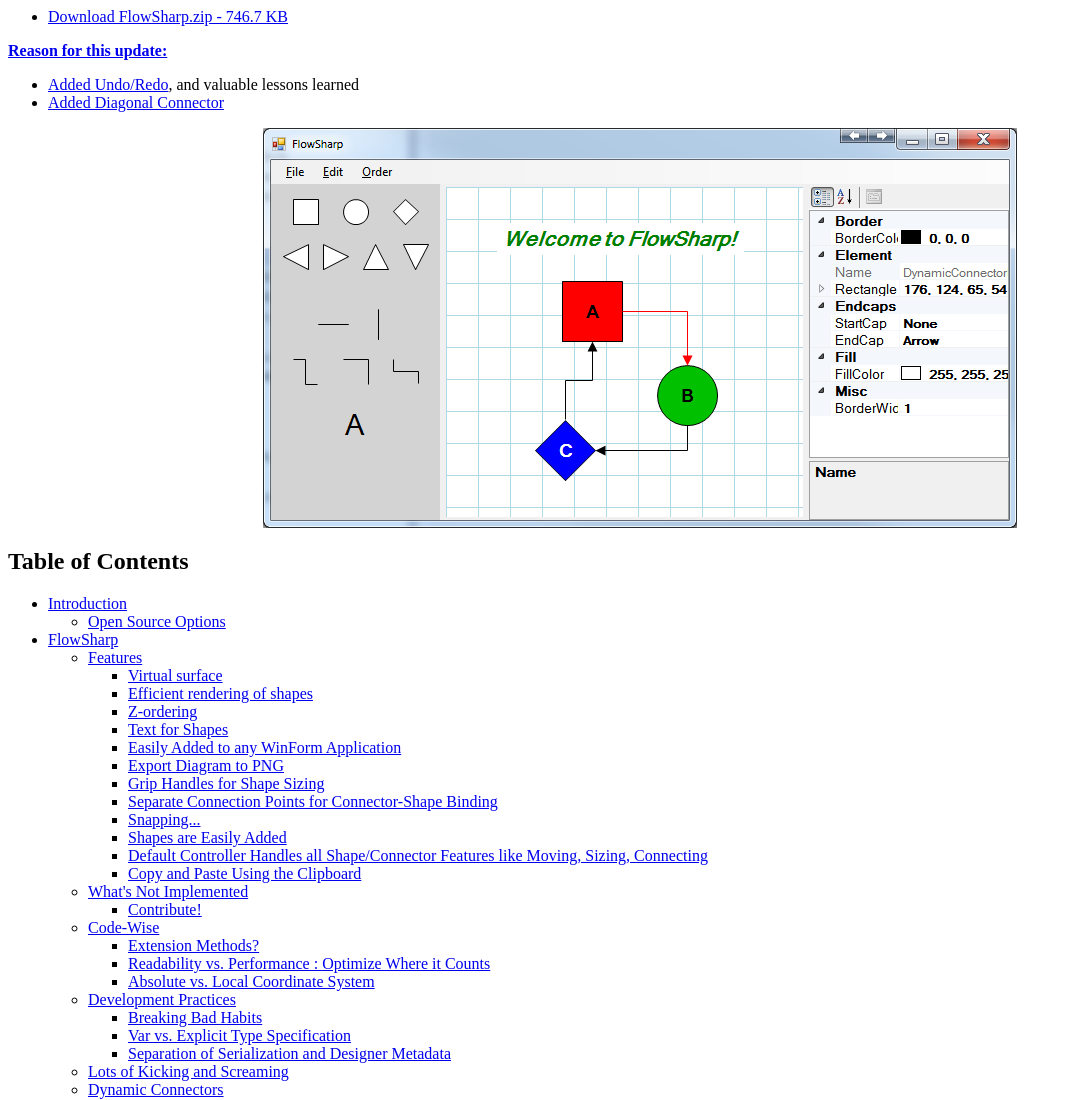
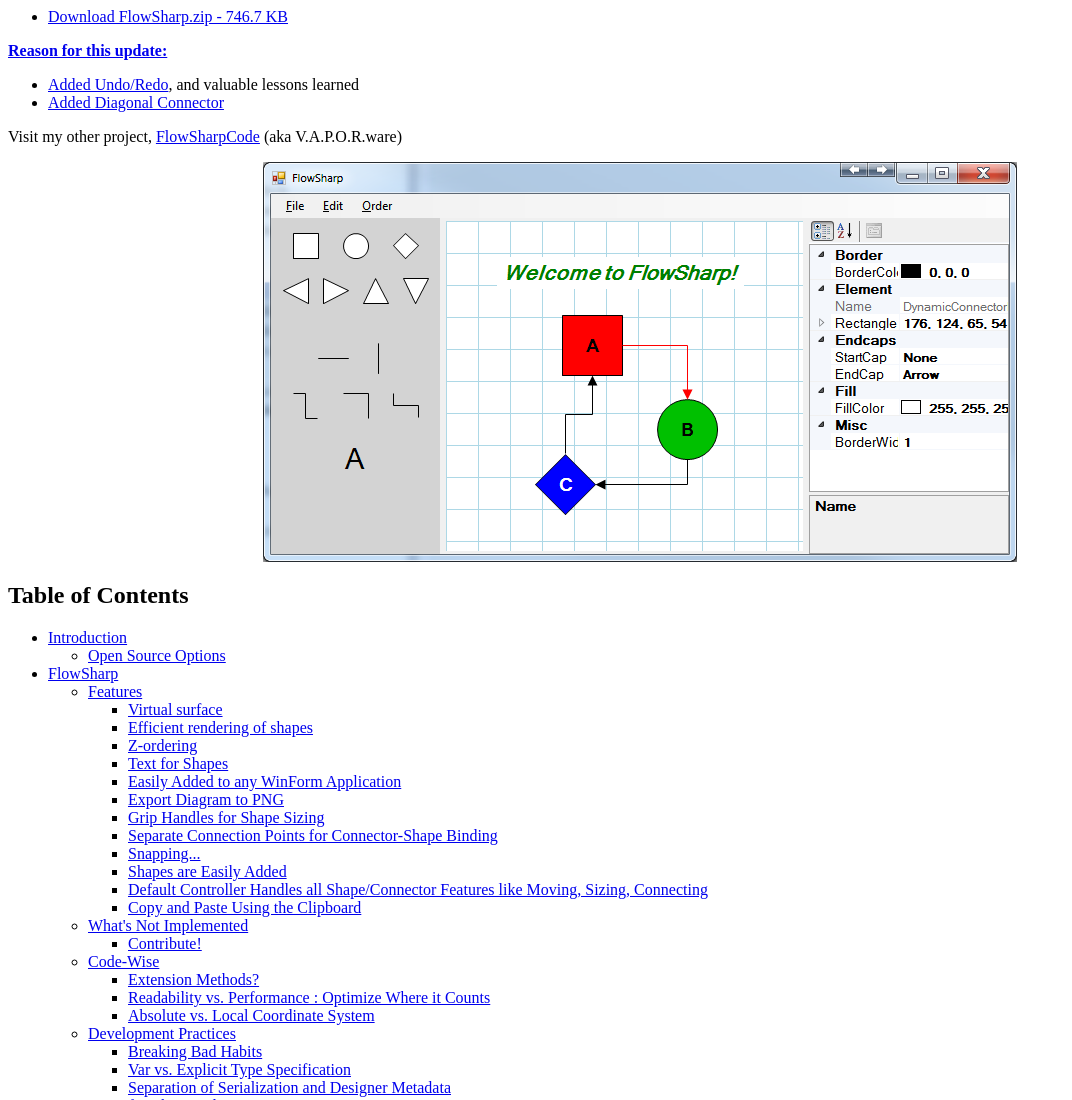
Before and after one commit to cliftonm/FlowSharp, a plain HTML site: page Article/index2.htm in a window 1280 px wide. Shown: the top 1100 px of the page, without its empty margins (0-1072 px from the left). Drawn offline with Linux system fonts and the light colour scheme.

Commit message:
Article update.

```diff
--- a/Article/index2.htm
+++ b/Article/index2.htm
@@ -17,6 +17,10 @@
 	<li><a href="#112216">Added Undo/Redo</a>, and valuable lessons learned</li>
 	<li><a href="#110616">Added Diagonal Connector</a></li>
 </ul>
+
+<p>Visit my other project,
+<a href="http://www.codeproject.com/Articles/1156593/V-A-P-O-R-ware-Visual-Assisted-Programming-Organiz">
+FlowSharpCode</a> (aka V.A.P.O.R.ware)</p>
 
 <p align="center"><img border="0" height="400" src="flowsharp2.png" width="754" /></p>
 
```
